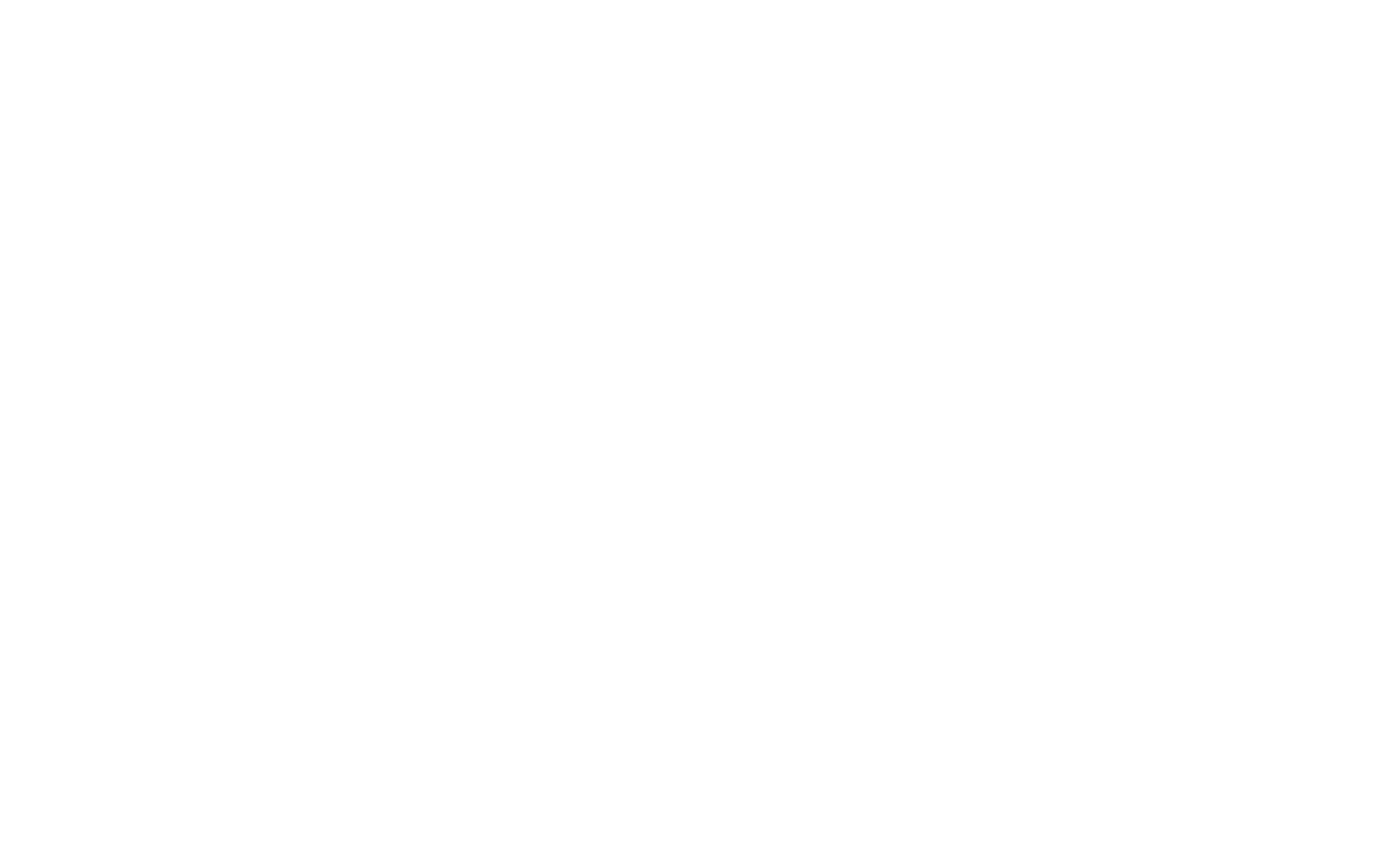
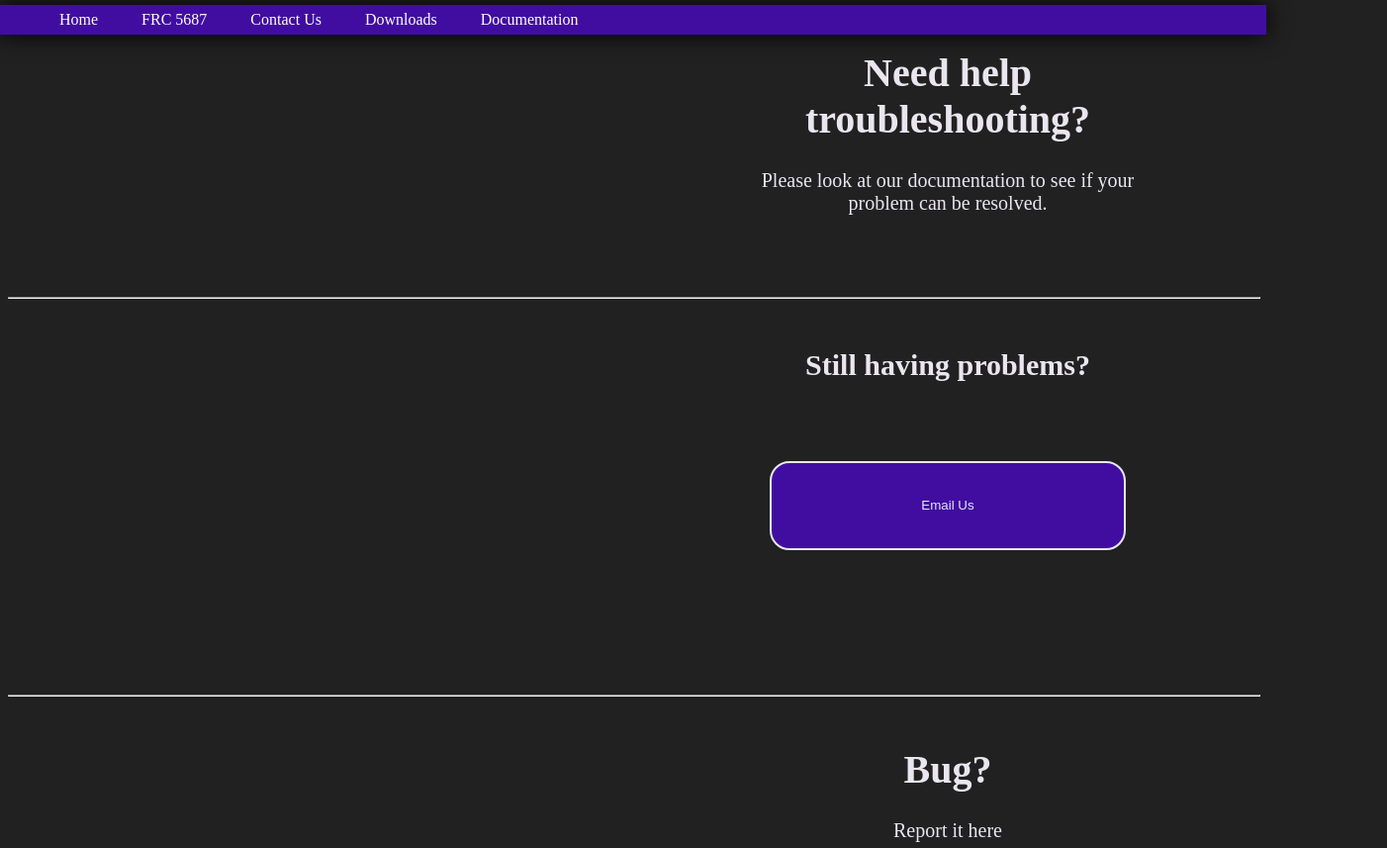
Before and after one commit to KilroyWasHere-cs-j/ScoutEye-Download-Webpage, a plain HTML site: page contact.html in a window 1280 px wide. Shown: the top 857 px of the page at 99% size, 1402 px wide, since content can reach past the window. Before the commit the page ends 800 px from the top, so only its background shows below. Drawn offline with Linux system fonts and the light colour scheme.

Commit message:
Added contact us page

```diff
--- a/contact.html
+++ b/contact.html
@@ -1,11 +1,160 @@
+<!-- Gray #212121 -->
+<!-- Purple #410da1 -->
+<!-- White #e9e6f0 -->
+
 <!DOCTYPE html>
 <html lang="en">
 <head>
     <meta charset="UTF-8">
     <title>Contact Us</title>
     <link rel="icon" href="http://scout-eye.com//favicon.ico">
+
+    <style>
+        .body{
+            background: #212121;
+        }
+
+        .header {
+            background-color: #410da1;
+            position: fixed;
+            left: 0;
+            right: 0;
+            top: 5px;
+            height: 30px;
+            display: flex;
+            align-items: center;
+            box-shadow: 0 0 25px 0 black;
+        }
+
+        .header * {
+            display: inline;
+        }
+
+        .header li {
+            margin: 20px;
+        }
+
+        .header li a {
+            color: white;
+            text-decoration: none;
+        }
+
+        .needHelp{
+            font-size: 20px;
+            height: 100px;
+            width: 400px;
+            color: #e9e6f0;
+            background-color: #212121;
+            text-align: center;
+            margin-top: 50px;
+            margin-left: 750px;
+        }
+
+        .headerBreakLine{
+            width: 100%;
+            color: #410da1;
+            margin-top: 150px;
+        }
+
+        .stillHaveIssues{
+            font-size: 20px;
+            height: 100px;
+            width: 400px;
+            color: #e9e6f0;
+            background-color: #212121;
+            text-align: center;
+            margin-top: 50px;
+            margin-left: 750px;
+        }
+
+        .emailUs{
+            font-size: 70px;
+            height: 100px;
+            width: 400px;
+            color: #e9e6f0;
+            background-color: #212121;
+            text-align: center;
+            margin-left: 750px;
+        }
+
+        .emailUsButton{
+            width: 90%;
+            height: 90%;
+            background-color: #410da1;
+            color: #e9e6f0;
+            border: 2px solid #e9e6f0;
+            border-radius: 20px;
+            margin-top: 3px;
+        }
+
+        .foundBug{
+            font-size: 20px;
+            height: 100px;
+            width: 400px;
+            color: #e9e6f0;
+            background-color: #212121;
+            text-align: center;
+            margin-top: 50px;
+            margin-left: 750px;
+        }
+
+    </style>
+
+    <nav class="header">
+        <ul>
+            <li>
+                <a href="./index.html"> Home </a>
+            </li>
+            <li>
+                <a href="https://www.theoutliers.org/">FRC 5687 </a>
+            </li>
+            <li>
+                <a href="./contact.html"> Contact Us </a>
+            </li>
+            <li>
+                <a href="./downloads.html">Downloads</a>
+            </li>
+            <li>
+                <a href="./documentation.html">Documentation</a>
+            </li>
+        </ul>
+    </nav>
+
 </head>
-<body>
+
+<body class="body">
+
+<div class="needHelp">
+    <h1>Need help troubleshooting?</h1>
+    <p>Please look at our documentation to see if your problem can be resolved.</p>
+</div>
+
+<hr class="headerBreakLine">
+
+<div class="stillHaveIssues">
+    <h2>Still having problems?</h2>
+</div>
+
+<div class="emailUs">
+    <button class="emailUsButton" onclick="redirectEmail()">Email Us</button>
+</div>
+
+<hr class="headerBreakLine">
+
+<div class="foundBug">
+    <h1>Bug?</h1>
+    <p>Report it here</p>
+    <iframe src="https://docs.google.com/forms/d/e/1FAIpQLSdHAIoVqrej_hXV100oo00mzMrw7g607Iq9JsUZpjv7zSBATQ/viewform?embedded=true" width="640" height="422">Loading…</iframe>
+    <a href="https://forms.gle/aw3VZvgbn4mVWn9MA">Alternate form link</a>
+</div>
+
+
+<script>
+    function redirectEmail(){
+        window.location.href = "mailto:gabriel.tower@baxter-academy.org caleb.cole@baxter-academy.org?subject=&body=";
+    }
+</script>
 
 </body>
+
 </html>
```
Also changed, not shown: index.html (+2 -1 lines).
